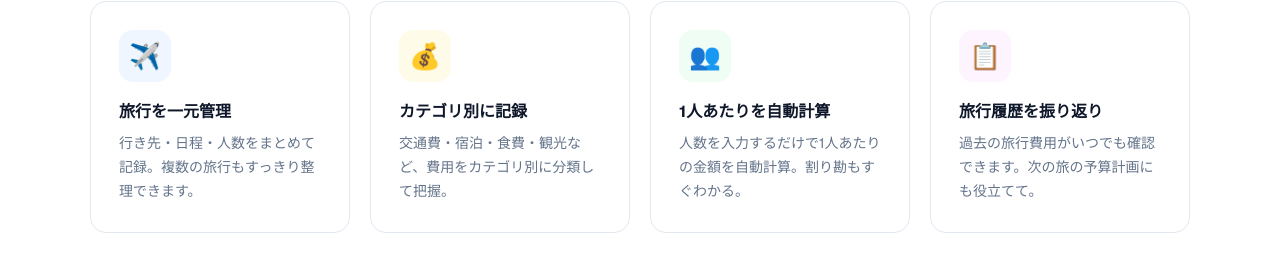
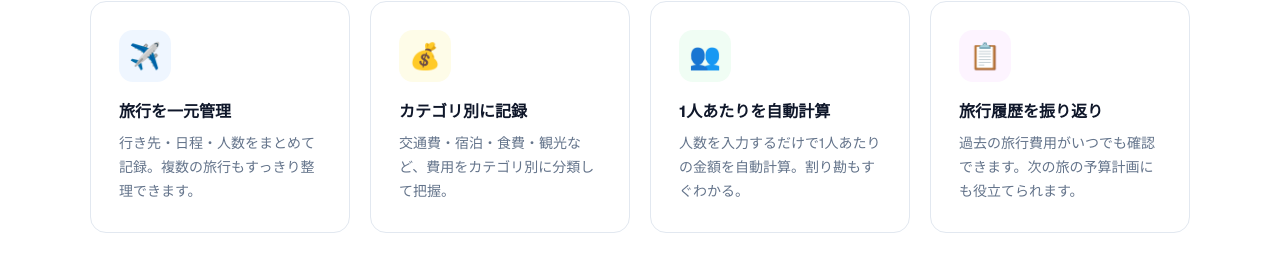
Before and after one commit to kottsu629/tabidock, a Next.js app: page / in a window 1280 px wide. Shown: the part 1340-1594 px from the top of the page. Built offline with nearby package versions, Linux system fonts and the light colour scheme.

Commit message:
タイポ修正

```diff
--- a/app/page.tsx
+++ b/app/page.tsx
@@ -211,7 +211,7 @@ export default function LandingPage() {
               {
                 emoji: '📋',
                 title: '旅行履歴を振り返り',
-                desc: '過去の旅行費用がいつでも確認できます。次の旅の予算計画にも役立てて。',
+                desc: '過去の旅行費用がいつでも確認できます。次の旅の予算計画にも役立てられます。',
                 color: '#fdf4ff', accent: '#a855f7',
               },
             ].map(feature => (
```
